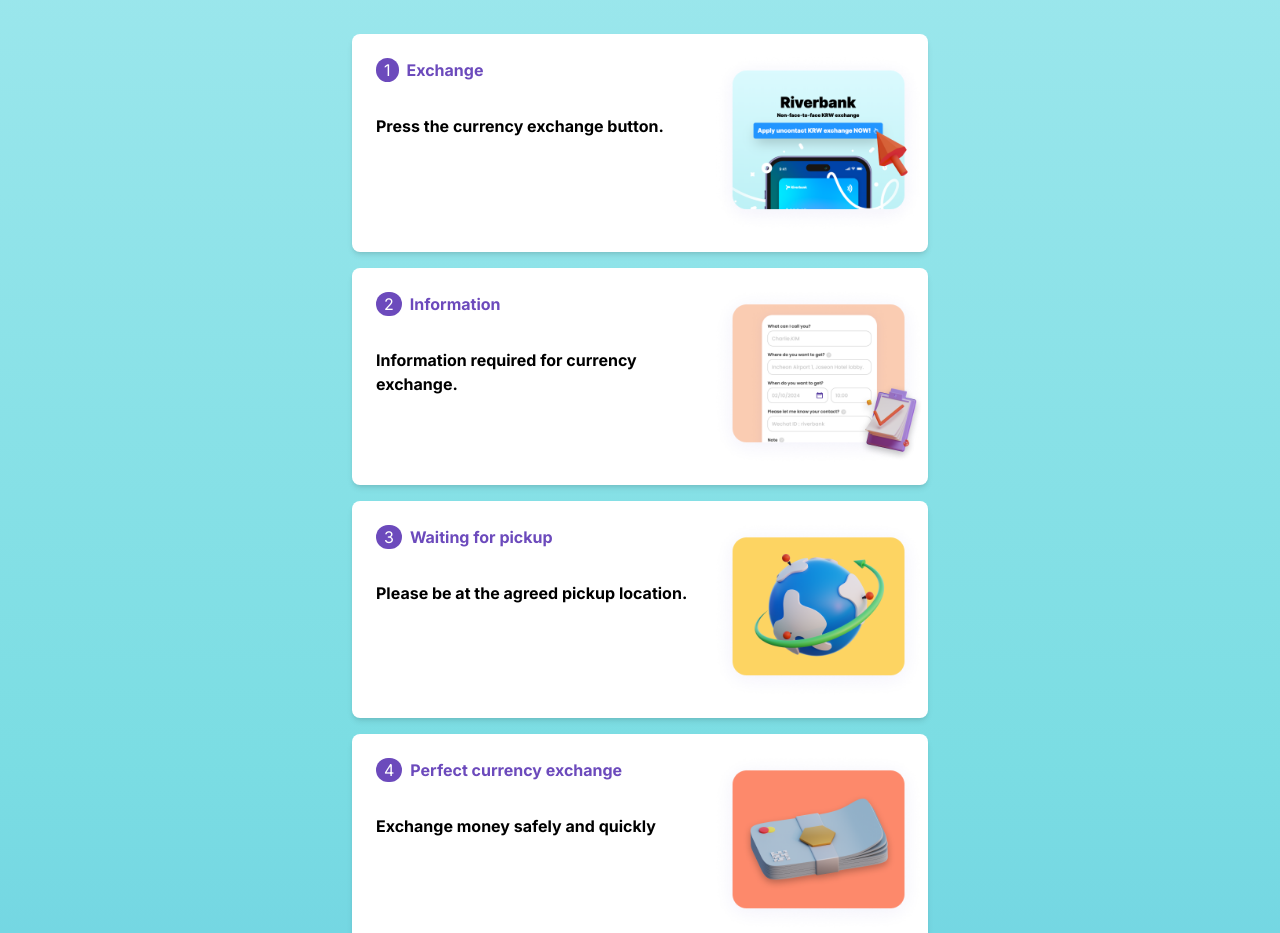
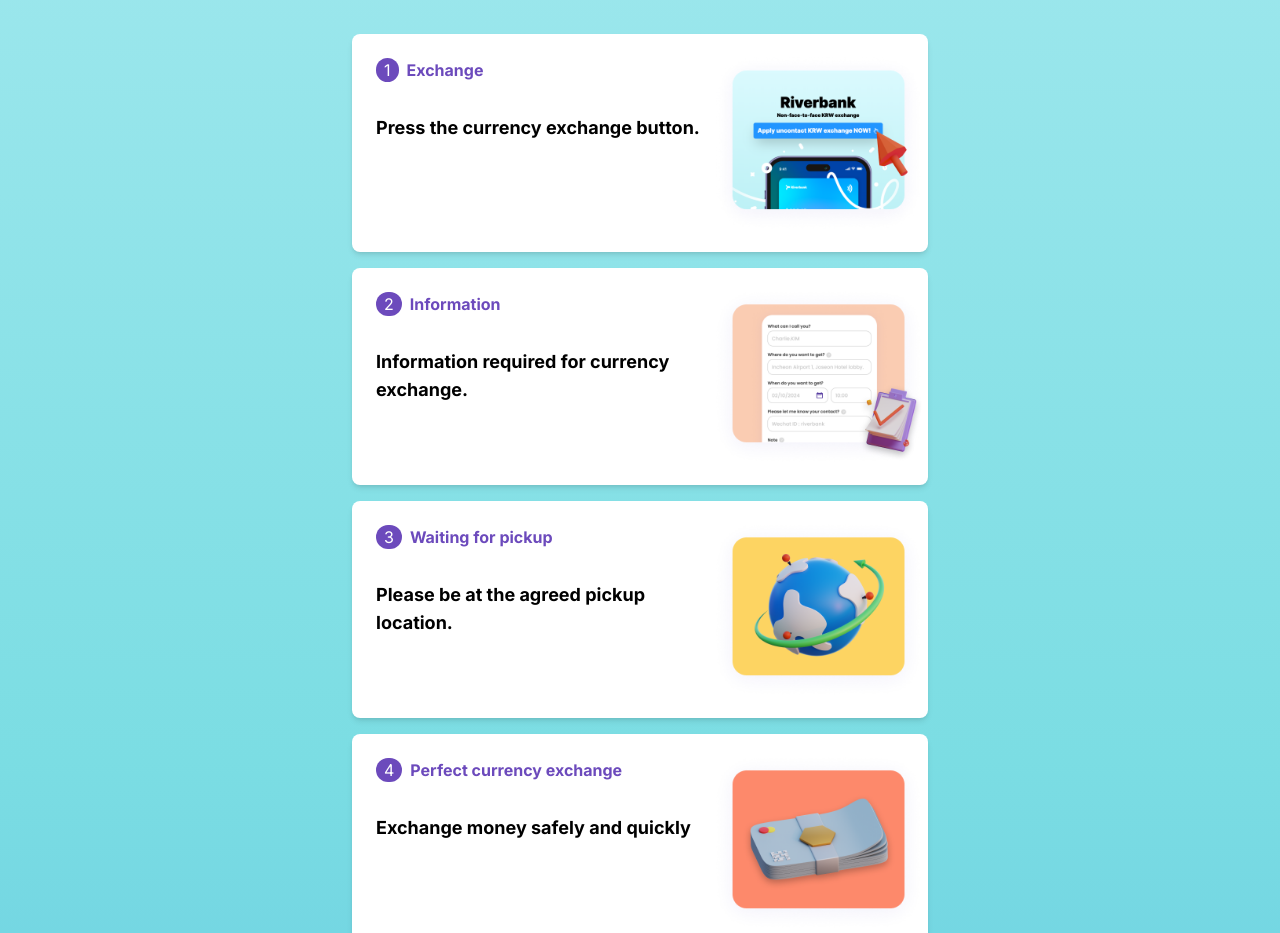
Before and after one commit to boohyunsik/riverbank-exchange-rate, a Next.js app: page / in a window 1280 px wide. Shown: the part 1679-2612 px from the top of the page. Built offline with nearby package versions, Linux system fonts and the light colour scheme.

Commit message:
fix: text size

```diff
--- a/app/page.tsx
+++ b/app/page.tsx
@@ -84,7 +84,7 @@ export default function Home() {
                             <div className="rounded-full bg-[#6c4abc] text-white px-2 mr-2">1</div>
                             <p className="text-[#6c4abc] font-bold">Exchange</p>
                         </div>
-                        <p className="font-bold">Press the currency exchange button.</p>
+                        <p className="font-bold text-lg">Press the currency exchange button.</p>
                     </div>
                     <img src="how_to_use_asset1.png" alt="how_to_use_asset1.png" width={219} height={176}/>
                 </div>
@@ -95,7 +95,7 @@ export default function Home() {
                             <div className="rounded-full bg-[#6c4abc] text-white px-2 mr-2">2</div>
                             <p className="text-[#6c4abc] font-bold">Information</p>
                         </div>
-                        <p className="font-bold">Information required for currency exchange.</p>
+                        <p className="font-bold text-lg">Information required for currency exchange.</p>
                     </div>
                     <img src="how_to_use_asset2.png" alt="how_to_use_asset2.png" width={219} height={176}/>
                 </div>
@@ -106,7 +106,7 @@ export default function Home() {
                             <div className="rounded-full bg-[#6c4abc] text-white px-2 mr-2">3</div>
                             <p className="text-[#6c4abc] font-bold">Waiting for pickup</p>
                         </div>
-                        <p className="font-bold">Please be at the agreed pickup location.</p>
+                        <p className="font-bold text-lg">Please be at the agreed pickup location.</p>
                     </div>
                     <img src="how_to_use_asset3.png" alt="how_to_use_asset3.png" width={219} height={176}/>
                 </div>
@@ -117,7 +117,7 @@ export default function Home() {
                             <div className="rounded-full bg-[#6c4abc] text-white px-2 mr-2">4</div>
                             <p className="text-[#6c4abc] font-bold">Perfect currency exchange</p>
                         </div>
-                        <p className="font-bold">Exchange money safely and quickly</p>
+                        <p className="font-bold text-lg">Exchange money safely and quickly</p>
                     </div>
                     <img src="how_to_use_asset4.png" alt="how_to_use_asset4.png" width={219} height={176}/>
                 </div>
```
